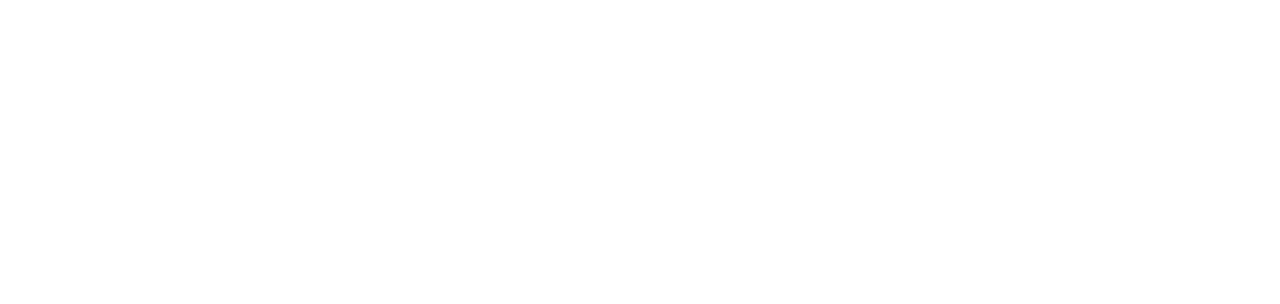
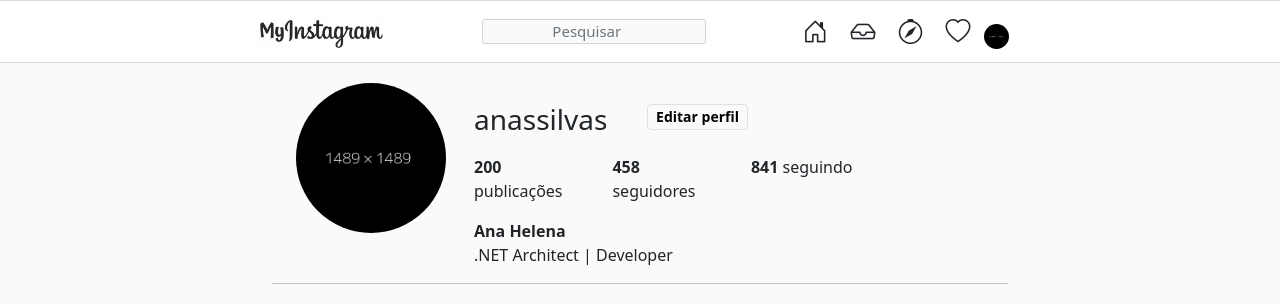
Before and after one commit to anahelenasilva/instagram-clone-html, a plain HTML site: page index.html in a window 1280 px wide. Drawn offline with nearby package versions, Linux system fonts and the light colour scheme.

Commit message:
Adding header and profile section

```diff
--- a/index.html
+++ b/index.html
@@ -12,10 +12,108 @@
     <link href="https://cdn.jsdelivr.net/npm/bootstrap@5.0.0-beta3/dist/css/bootstrap.min.css" rel="stylesheet"
         integrity="sha384-eOJMYsd53ii+scO/bJGFsiCZc+5NDVN2yr8+0RDqr0Ql0h+rP48ckxlpbzKgwra6" crossorigin="anonymous">
 
+    <!-- Icon-->
+    <link rel="stylesheet" href="https://cdn.jsdelivr.net/npm/bootstrap-icons@1.3.0/font/bootstrap-icons.css">
+
     <title>My Instagram</title>
 </head>
 
-<body>
+<body class="body">
+    <!-- Nav-->
+    <header>
+        <nav class="navbar navbar-light nav-top">
+            <div class="container-fluid nav-container">
+                <a class="navbar-brand" href="https://www.instagram.com/anassilvas/" target="_blank">
+                    <img src="images/logo.png" class="logo">
+                </a>
+
+                <form class="d-flex">
+                    <input class="form-control me-2" type="search" placeholder="Pesquisar" aria-label="Search">
+                </form>
+
+                <div style="width: 30%;">
+                    <i class="bi bi-house-door icons"></i>
+                    <i class="bi bi-inbox icons"></i>
+                    <i class="bi bi-compass icons"></i>
+                    <i class="bi bi-heart icons"></i>
+                    <img class="img-nav" src="images/profile-picture.png">
+                </div>
+            </div>
+        </nav>
+    </header>
+
+    <!-- Main-->
+    <section>
+        <div class="container">
+            <div class="row">
+                <div class="col-0 col-md-2"></div>
+                <div class="col-12 col-md-8">
+                    <!-- Profile-->
+                    <div class="container">
+                        <div class="row" style="padding-top: 20px;">
+                            <div class="col-3">
+                                <img class="img-profile" src="images/profile-picture.png">
+                            </div>
+                            <div class="col-7">
+                                <div class="row" style="padding-top: 20px; padding-bottom: 10px;">
+                                    <div class="col-8 col-lg-5">
+                                        <h2 class="username">anassilvas</h2>
+                                    </div>
+                                    <div class="col-4 col-lg-6"><button type="button"
+                                            class="btn btn-outline-secondary button-edit">Editar
+                                            perfil</button>
+                                    </div>
+                                </div>
+                                <div class="row">
+                                    <div class="col-4">
+                                        <p class="profile-datas"><strong>200</strong> publicações</p>
+                                    </div>
+                                    <div class="col-4">
+                                        <p class="profile-datas"><strong>458</strong> seguidores</p>
+                                    </div>
+                                    <div class="col-4">
+                                        <p class="profile-datas"><strong>841</strong> seguindo</p>
+                                    </div>
+                                </div>
+                                <div class="row">
+                                    <div class="col-12">
+                                        <h1 class="name">Ana Helena</h1>
+                                    </div>
+                                </div>
+                                <div class="row">
+                                    <div class="col-12">
+                                        <p class="profile-desc">.NET Architect | Developer</p>
+                                    </div>
+                                </div>
+                            </div>
+                            <div class="col-2"></div>
+                        </div>
+                    </div>
+
+                    <!-- Stories-->
+                    <div style="padding-top: 0px;">
+                    </div>
+
+                    <!-- Line-->
+                    <hr size="3" width="100%" color="#EEEEEE" style="margin: 0%;">
+
+                    <!-- Nav-Feed-->
+                    <ul>
+
+                    </ul>
+
+                    <!-- Card-Feed-->
+                    <div class="tab-content" id="myTabContent">
+
+                    </div>
+
+                    <div class="tab-pane fade" id="profile" role="tabpanel" aria-labelledby="profile-tab"></div>
+                </div>
+            </div>
+            <div class="col-0 col-md-2"></div>
+        </div>
+    </section>
+
     <!-- Option 1: Bootstrap Bundle with Popper -->
     <script src="https://cdn.jsdelivr.net/npm/bootstrap@5.0.0-beta3/dist/js/bootstrap.bundle.min.js"
         integrity="sha384-JEW9xMcG8R+pH31jmWH6WWP0WintQrMb4s7ZOdauHnUtxwoG2vI5DkLtS3qm9Ekf"
--- a/styles.css
+++ b/styles.css
@@ -0,0 +1,136 @@
+.body {
+    background-color: #fafafa;
+}
+
+.nav-top {
+    height: 63px;
+    background-color: white !important;
+    border-top:0.5px solid #dbdbdb;
+    border-bottom:1px solid #dbdbdb;
+}
+
+.nav-container {
+    padding-left: 25% !important;
+    padding-right: 25% !important;
+}
+
+@media screen and (max-width: 1605px) {
+    .nav-container {
+        padding-left: 20% !important;
+        padding-right: 20% !important;
+    }
+  }
+
+@media screen and (max-width: 992px) {
+    .nav-container {
+        padding-left: 5% !important;
+        padding-right: 5% !important;
+    }
+}
+
+.img-nav {
+    border-radius: 100%;
+    -o-border-radius: 100%;
+    -webkit-border-radius: 100%;
+    -moz-border-radius: 100%;
+    max-width:30px;
+    max-height:25px;
+}
+
+.img-profile {
+    border-radius: 100%;
+    -o-border-radius: 100%;
+    -webkit-border-radius: 100%;
+    -moz-border-radius: 100%;
+    max-width:200px;
+    max-height:150px;
+}
+
+.username {
+    font-weight: 300; font-size: 28px;
+}
+
+.name {
+    font-size: 16px; display: inline; font-weight: 600 !important;
+}
+
+.profile-datas {
+    font-size: 16px;
+}
+
+.profile-desc {
+    font-size: 16px;
+}
+
+.nav-feed {
+    border-bottom: none !important;
+    display:flex;
+    align-items: center;
+    justify-content: center;
+    padding-bottom: 15px;
+}
+
+.nav-link-1 {
+    color: #495057;
+    background-color: #fafafa !important;
+    border-color: gray #fff #fff !important;
+    border-top-right-radius: .0rem !important;
+    border-top-left-radius: .0rem !important;
+    font-size: 12px;
+    font-weight: 600;
+}
+
+.nav-link-2 {
+    color: #a2a8af;
+    background-color: #fafafa !important;
+    border-color: #fff #fff #fff !important;
+    border-top-right-radius: .0rem !important;
+    border-top-left-radius: .0rem !important;
+    font-size: 12px;
+    font-weight: 600;
+}
+
+
+.card {
+    border: 0px solid rgba(0,0,0,.125) !important;
+    border-radius: .0rem !important;
+}
+
+.card .card-img, .card-img-top {
+    border-top-left-radius: 0rem !important;
+    border-top-right-radius: 0rem !important;
+}
+
+.stories{
+    text-align: center;
+    font-size: 15px;
+    font-weight: 600;
+}
+
+.form-control {
+    border-radius: .15rem !important;
+    padding: 0% !important;
+    background-color: #fafafa !important;
+    text-align: center;
+    font-size: 15px !important;
+}
+
+.icons {
+    padding: 4%;
+    font-size: 25px;
+}
+
+.button-edit {
+    color: black !important;
+    font-size: 14px !important;
+    font-weight: 600 !important;
+    border-color: #dae1e7 !important;
+}
+
+.btn {
+    padding: .100rem .50rem !important;
+}
+.logo {
+    max-width:130px;
+    max-height:80px
+}
```
Also changed, not shown: images/profile-picture.png (added).
